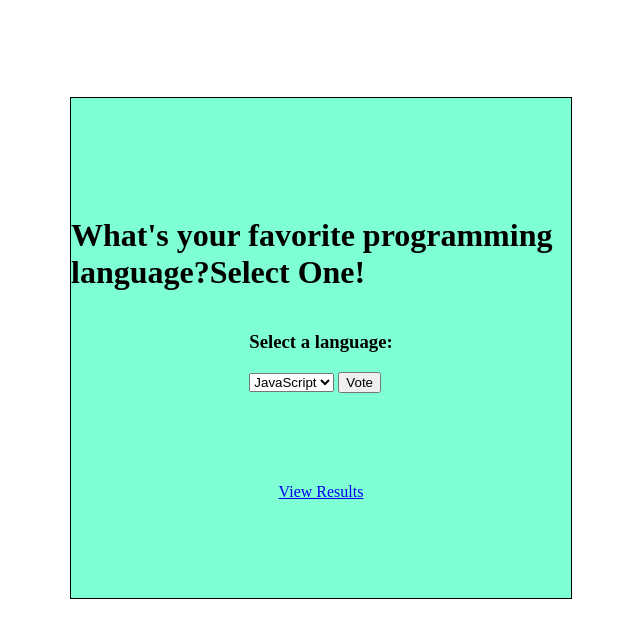
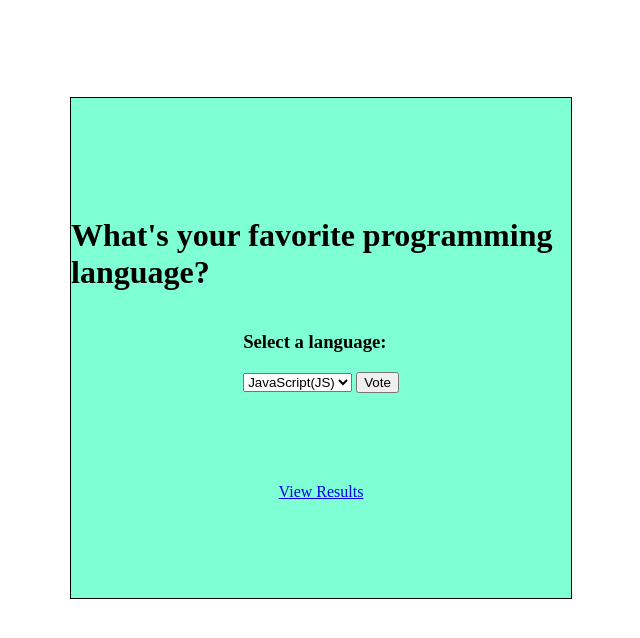
Before and after one commit to Aayushak01/pollingapp, a website: page public/index.html in a window 1280 px wide. Shown: the top 638 px of the page, without its empty margins (437-1077 px from the left). Drawn offline with Linux system fonts and the light colour scheme.

Commit message:
Update index.html

```diff
--- a/public/index.html
+++ b/public/index.html
@@ -35,11 +35,11 @@
 <body>
   <div>
     <div class="poll">
-      <h1>What's your favorite programming language?Select One!</h1>
+      <h1>What's your favorite programming language?</h1>
     <form action="/vote" method="POST">
       <label for="language"><h3>Select a language:</h3></label>
       <select id="language" name="language">
-        <option value="JavaScript">JavaScript</option>
+        <option value="JavaScript">JavaScript(JS)</option>
         <option value="Python">Python</option>
         <option value="Java">Java</option>
       </select>
```
